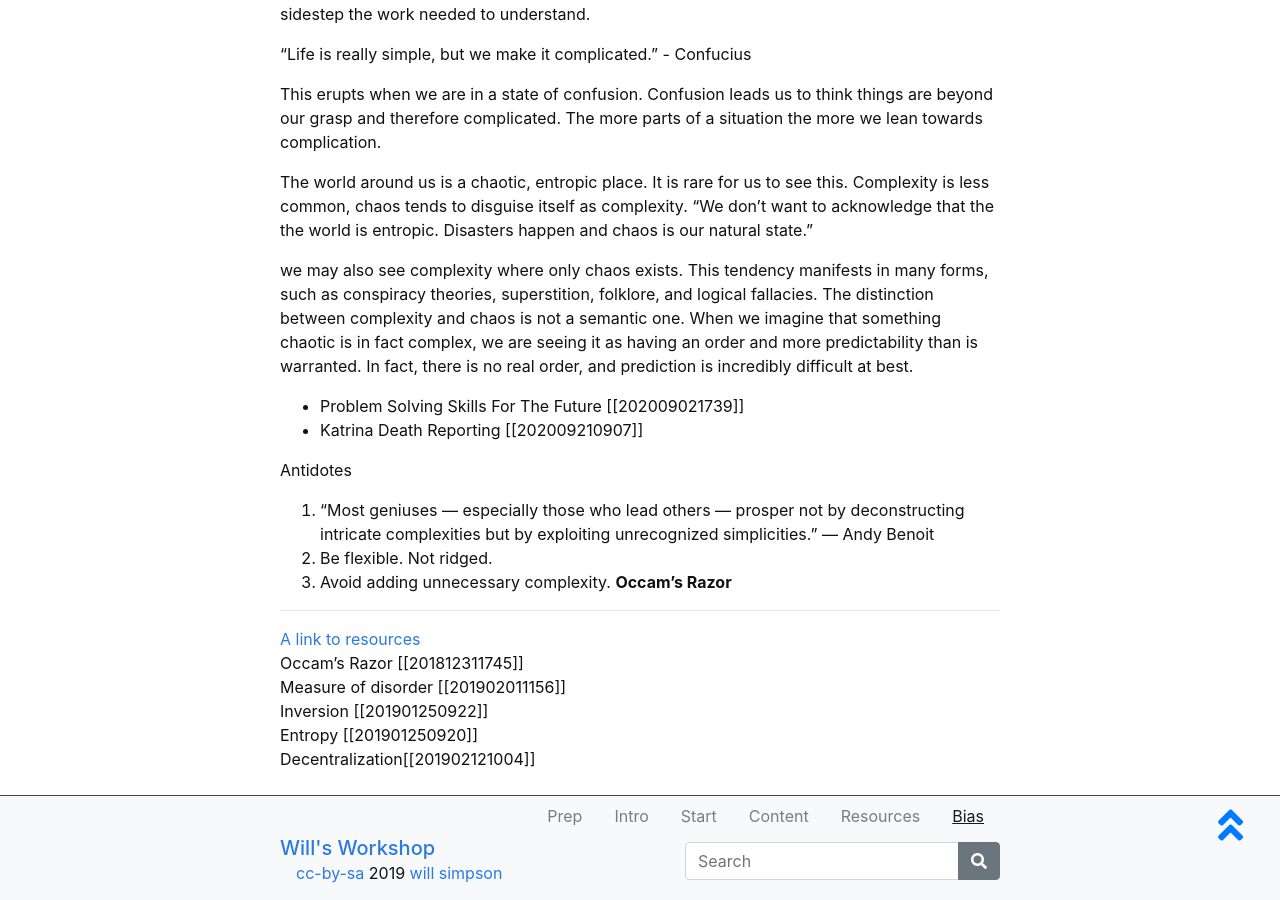
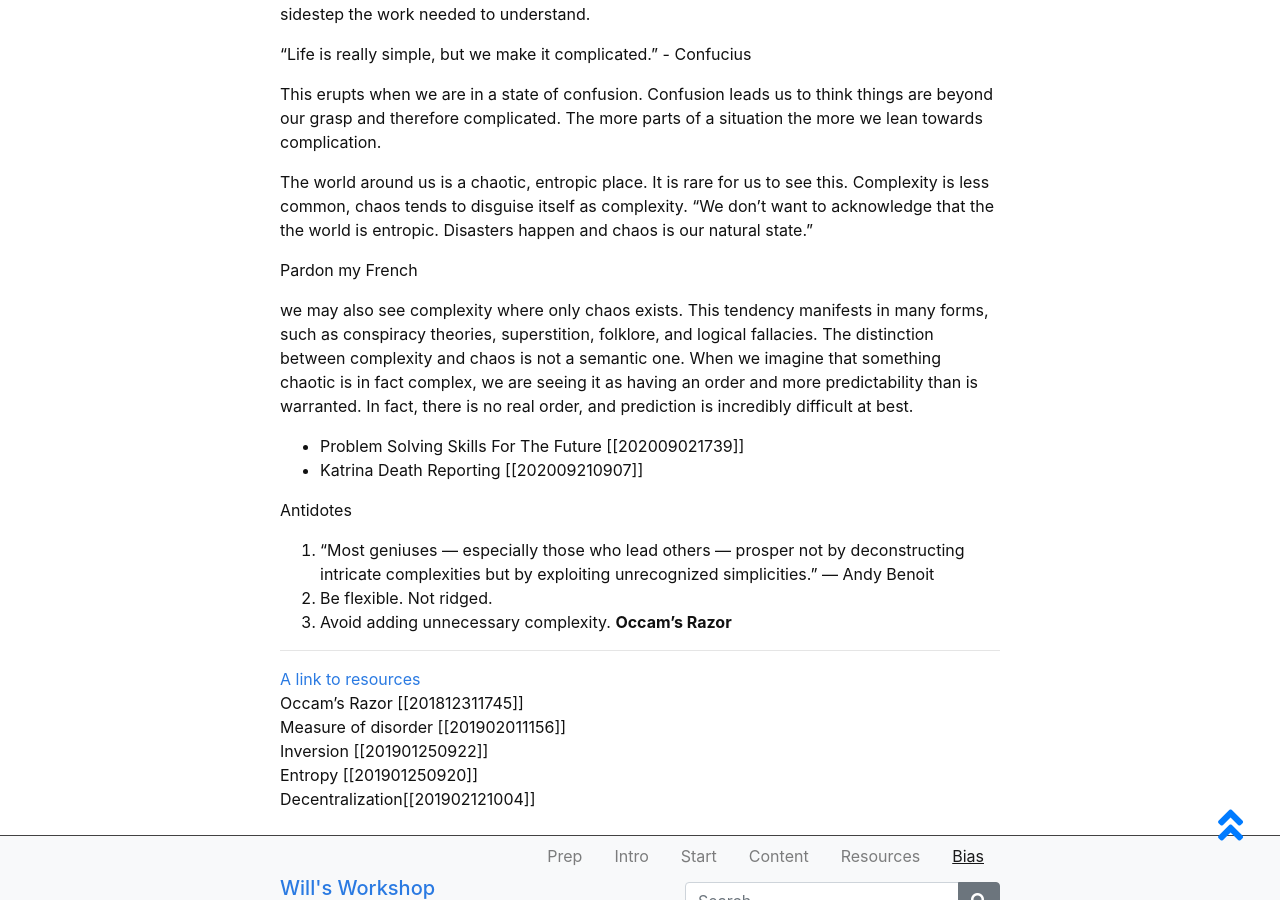
Before and after one commit to woodenzen/workshop-initial, a Jekyll site: the page built from content/5-complexity.md, in a window 1280 px wide and 900 px high, scrolled down 853 px. Built offline with Jekyll 4.4.1, drawn with Linux system fonts in a browser that asks for light colours.

Commit message:
Pardon my French

```diff
--- a/content/5-complexity.md
+++ b/content/5-complexity.md
@@ -17,6 +17,10 @@ This erupts when we are in a state of confusion. Confusion leads us to think thi
 The world around us is a chaotic, entropic place. It is rare for us to see this.
 Complexity is less common, chaos tends to disguise itself as complexity. "We don't want to acknowledge that the the world is entropic. Disasters happen and chaos is our natural state."
 
+
+> Pardon my French
+
+
 > we may also see complexity where only chaos exists. This tendency manifests in many forms, such as conspiracy theories, superstition, folklore, and logical fallacies. The distinction between complexity and chaos is not a semantic one. When we imagine that something chaotic is in fact complex, we are seeing it as having an order and more predictability than is warranted. In fact, there is no real order, and prediction is incredibly difficult at best.
 
 - Problem Solving Skills For The Future [[202009021739]]
```
